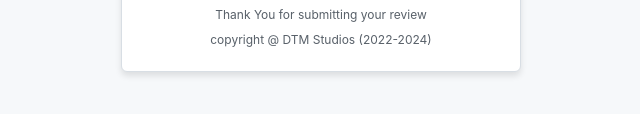
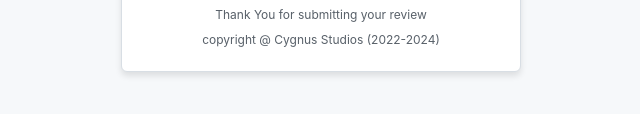
Before and after one commit to Upcomingwalker/Air_Carbon_review, a plain HTML site: page index.html in a window 1280 px wide. Shown: the part 594-708 px from the top of the page, 319-959 px from the left. Drawn offline with Linux system fonts and the light colour scheme.

Commit message:
Cygnus Studios Takeover

```diff
--- a/index.html
+++ b/index.html
@@ -33,7 +33,7 @@
   <button onclick="downloadResponses()">Download Spreadsheet</button>
 
   <p class="small-text">Thank You for submitting your review</p>
-  <p class="small-text">copyright @ DTM Studios (2022-2024)</p>
+  <p class="small-text">copyright @ Cygnus Studios (2022-2024)</p>
 </div>
 
 <script>
```
